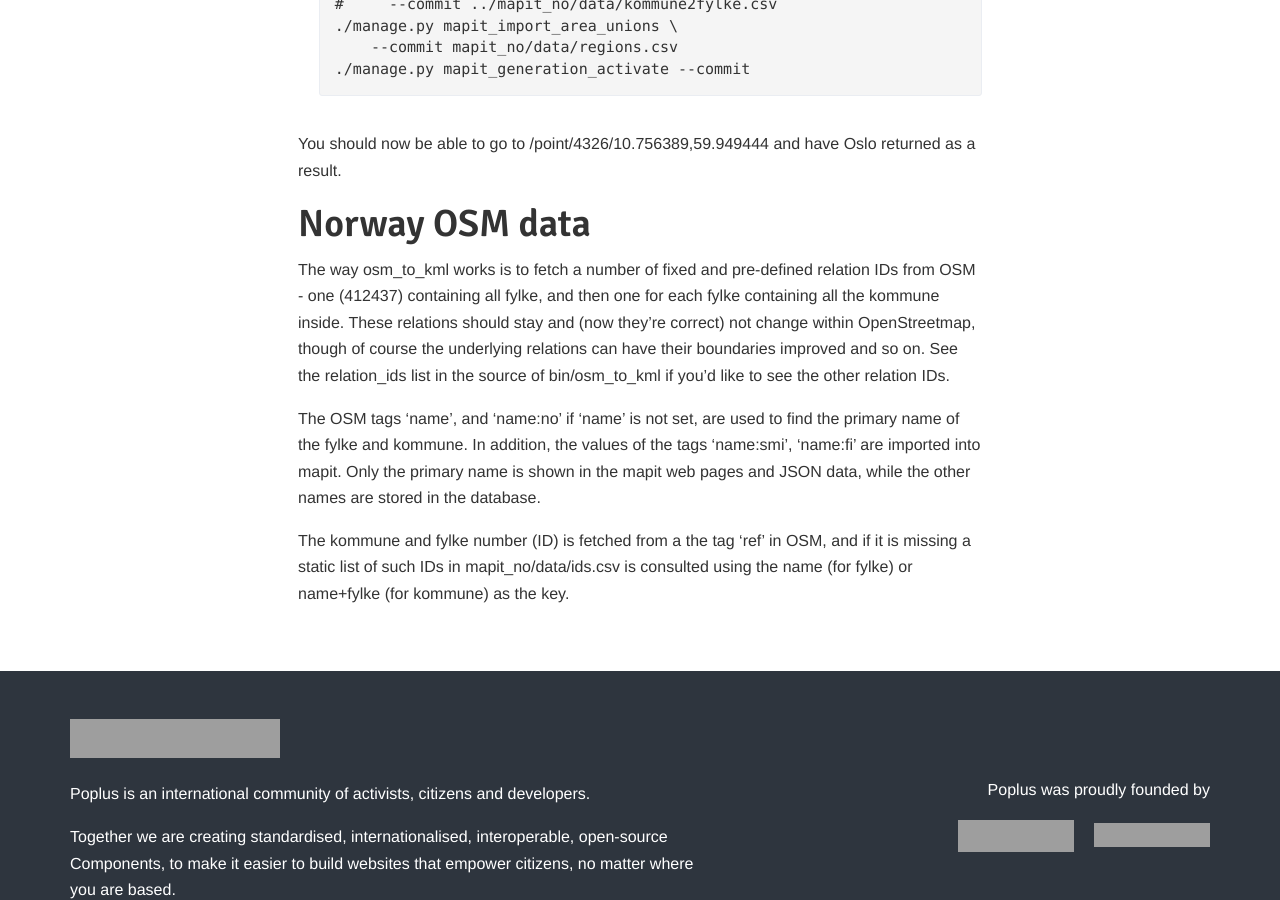
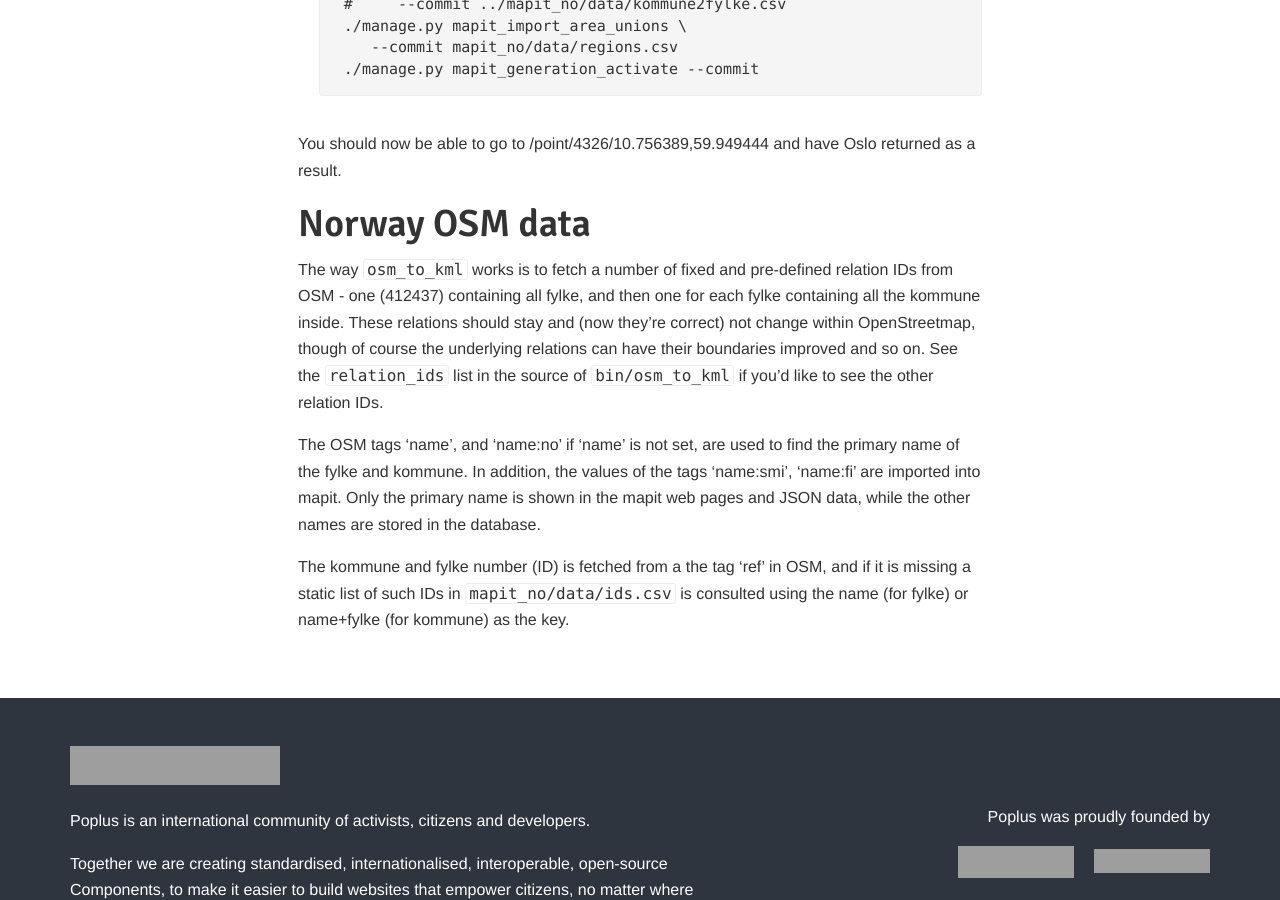
Before and after one commit to mysociety/mapit.poplus.org, a Jekyll site: the page built from docs/self-hosted/import/norway/index.md, in a window 1280 px wide and 900 px high, scrolled down 1521 px, cut to the strip 0-900 px from the top of the window. Built offline with Jekyll 4.4.1, drawn with Linux system fonts in a browser that asks for light colours; Markdown is read by kramdown in place of the engine named in the settings; some of the changed text lies outside the part shown; grey boxes are pictures that could not be loaded.

```diff
--- a/docs/self-hosted/import/norway/index.md
+++ b/docs/self-hosted/import/norway/index.md
@@ -5,55 +5,55 @@ title: Importing Norweigan boundary data
 
 Here are the basic instructions to install data from OSM:
 
-1. Set AREA_SRID in conf/general.yml to 4326 (as OSM shapes are in WGS84).
-2. cd bin and run "python osm_to_kml" to fetch OSM XML and convert it to KML.
+1. Set `AREA_SRID` in conf/general.yml to 4326 (as OSM shapes are in WGS84).
+2. cd bin and run `python osm_to_kml` to fetch OSM XML and convert it to KML.
 3. Change to the project directory, and create database tables:
 
-       ./manage.py syncdb
-       ./manage.py migrate mapit
+        ./manage.py syncdb
+        ./manage.py migrate mapit
 4. Run the following (you can run anything without --commit to do a dry run):
 
-       ./manage.py mapit_generation_create \
+        ./manage.py mapit_generation_create \
            --commit --desc "Initial import."
-       ./manage.py loaddata norway
-       ./manage.py mapit_NO_import_osm \
+        ./manage.py loaddata norway
+        ./manage.py mapit_NO_import_osm \
            --commit ../../data/cache/*.kml
-       ./manage.py mapit_import_area_unions \
+        ./manage.py mapit_import_area_unions \
            --commit mapit_no/data/regions.csv
-       ./manage.py mapit_generation_activate --commit
+        ./manage.py mapit_generation_activate --commit
 
-Please see below for information on where osm_to_kml gets its OSM data from.
+Please see below for information on where `osm_to_kml` gets its OSM data from.
 
 Alternatively, here are the basic instructions to install the N5000 data:
 
-1. Set AREA_SRID in conf/general.yml to 4326 (as we'll put N5000 shapes into
+1. Set `AREA_SRID` in conf/general.yml to 4326 (as we'll put N5000 shapes into
    the WGS84 co-ordinate system).
 2. Download [N5000](http://www.statkart.no/?module=Articles;action=Article.publicShow;ID=15305)
    and save/unzip in the data directory.
 3. Change to the project directory, and create database tables:
 
-       ./manage.py syncdb
-       ./manage.py migrate mapit
+        ./manage.py syncdb
+        ./manage.py migrate mapit
 
 4. Run the following (you can run anything without --commit to do a dry run):
 
-       ./manage.py mapit_generation_create \
+        ./manage.py mapit_generation_create \
            --commit --desc "Initial import."
-       ./manage.py loaddata norway
-       ./manage.py mapit_import --generation_id <new-gen-id> \
+        ./manage.py loaddata norway
+        ./manage.py mapit_import --generation_id <new-gen-id> \
            --area_type_code NKO --name_type_code M --country_code O \
            --name_field NAVN --encoding iso-8859-1 \
            --code_field KOMM --code_type n5000 --use_code_as_id \
            --commit \
            ../data/N5000\ shape/N5000_AdministrativFlate.shp
-       # Import Fylke here XXX
-       # Perhaps, when 7-area-unions branch is merged, with
-       #   ./manage.py mapit_create_area_unions --area-type-code NFY \
-       #     --region-id-field 1 --region-name-field 2 --country O \
-       #     --commit ../mapit_no/data/kommune2fylke.csv
-       ./manage.py mapit_import_area_unions \
+        # Import Fylke here XXX
+        # Perhaps, when 7-area-unions branch is merged, with
+        #   ./manage.py mapit_create_area_unions --area-type-code NFY \
+        #     --region-id-field 1 --region-name-field 2 --country O \
+        #     --commit ../mapit_no/data/kommune2fylke.csv
+        ./manage.py mapit_import_area_unions \
            --commit mapit_no/data/regions.csv
-       ./manage.py mapit_generation_activate --commit
+        ./manage.py mapit_generation_activate --commit
 
 You should now be able to go to /point/4326/10.756389,59.949444 and have Oslo
 returned as a result.
@@ -61,12 +61,12 @@ returned as a result.
 Norway OSM data
 ---------------
 
-The way osm_to_kml works is to fetch a number of fixed and pre-defined relation
+The way `osm_to_kml` works is to fetch a number of fixed and pre-defined relation
 IDs from OSM - one (412437) containing all fylke, and then one for each fylke
 containing all the kommune inside. These relations should stay and (now they're
 correct) not change within OpenStreetmap, though of course the underlying
-relations can have their boundaries improved and so on. See the relation_ids
-list in the source of bin/osm_to_kml if you'd like to see the other relation
+relations can have their boundaries improved and so on. See the `relation_ids`
+list in the source of `bin/osm_to_kml` if you'd like to see the other relation
 IDs.
 
 The OSM tags 'name', and 'name:no' if 'name' is not set, are used to find the
@@ -76,5 +76,5 @@ in the mapit web pages and JSON data, while the other names are stored in the
 database.
 
 The kommune and fylke number (ID) is fetched from a the tag 'ref' in OSM, and
-if it is missing a static list of such IDs in mapit_no/data/ids.csv is
+if it is missing a static list of such IDs in `mapit_no/data/ids.csv` is
 consulted using the name (for fylke) or name+fylke (for kommune) as the key.
```
Also changed, not shown: docs/self-hosted/import/uk/index.md (+1 -1 lines).
